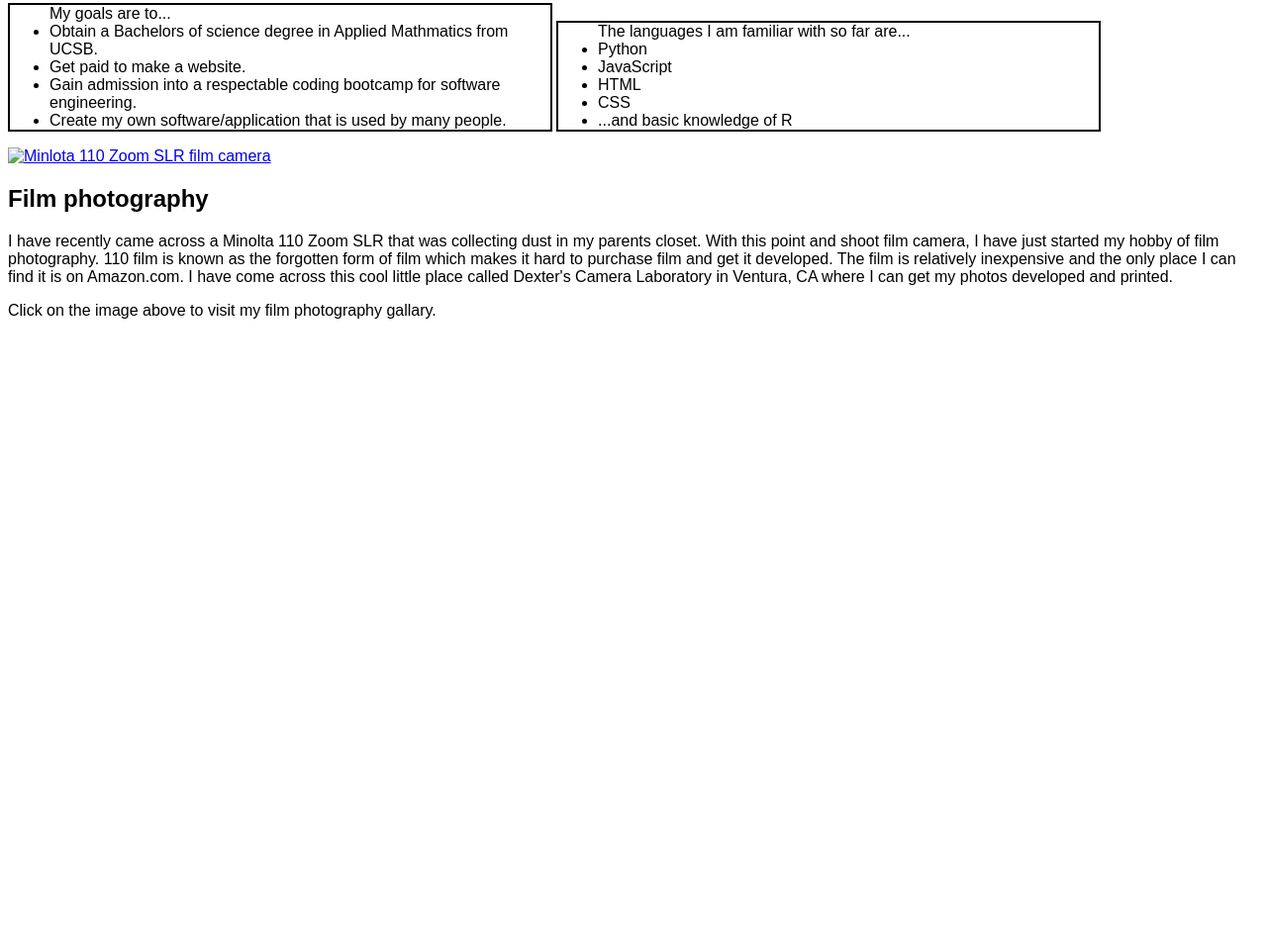
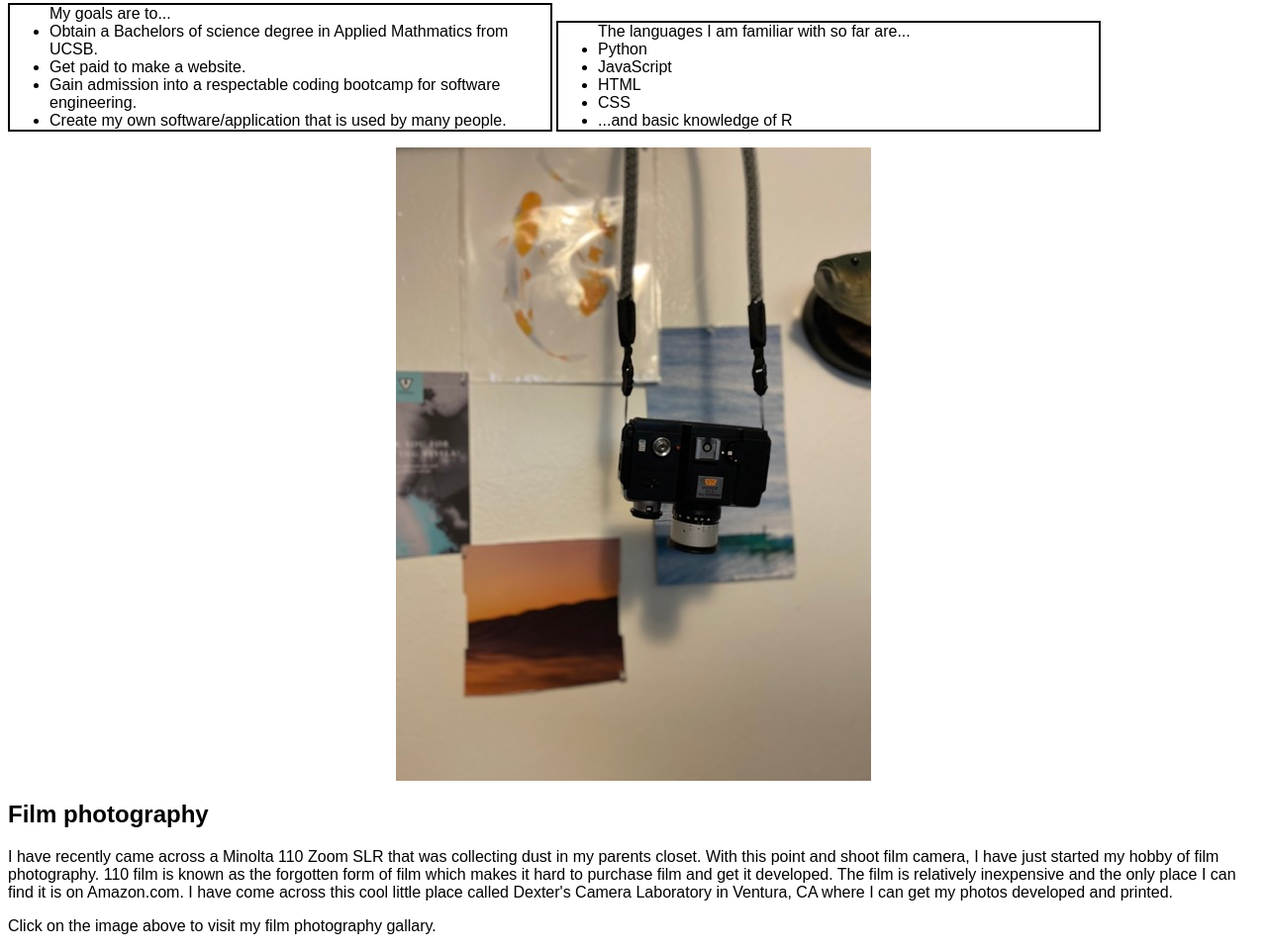
Before and after one commit to kyleyoshimoto/kyleyoshimoto.github.io, a plain HTML site: page index.html in a window 1280 px wide. Shown: the part 1074-2035 px from the top of the page at 99% size. Before the commit the page ends 1413 px from the top, so only its background shows below. Drawn offline with Linux system fonts and the light colour scheme.

Commit message:
Update index.html

```diff
--- a/index.html
+++ b/index.html
@@ -33,7 +33,7 @@
                 <li>CSS</li>
                 <li>...and basic knowledge of R</li>
             </ul>
-            <a href="./film.html"><img src="./resources/images/Minolta110ZoomSLRcopyMedium.jpeg" id="camerapic" alt="Minlota 110 Zoom SLR film camera"/></a>
+            <a href="./film.html"><img src="./Minolta110ZoomSLRcopyMedium.jpeg" id="camerapic" alt="Minlota 110 Zoom SLR film camera"/></a>
             <h2>Film photography</h2>
                 <p>I have recently came across a Minolta 110 Zoom SLR that was collecting dust in my parents closet.
                     With this point and shoot film camera, I have just started my hobby of film photography.
```
